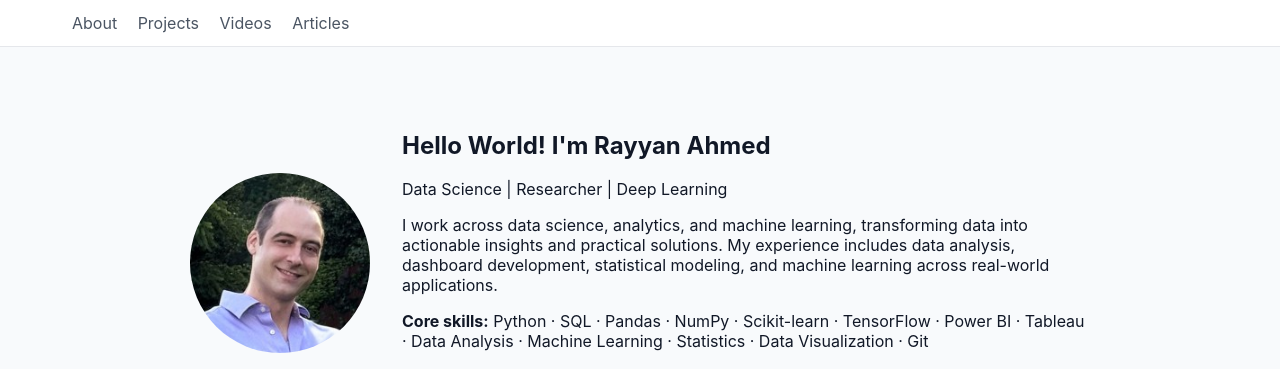
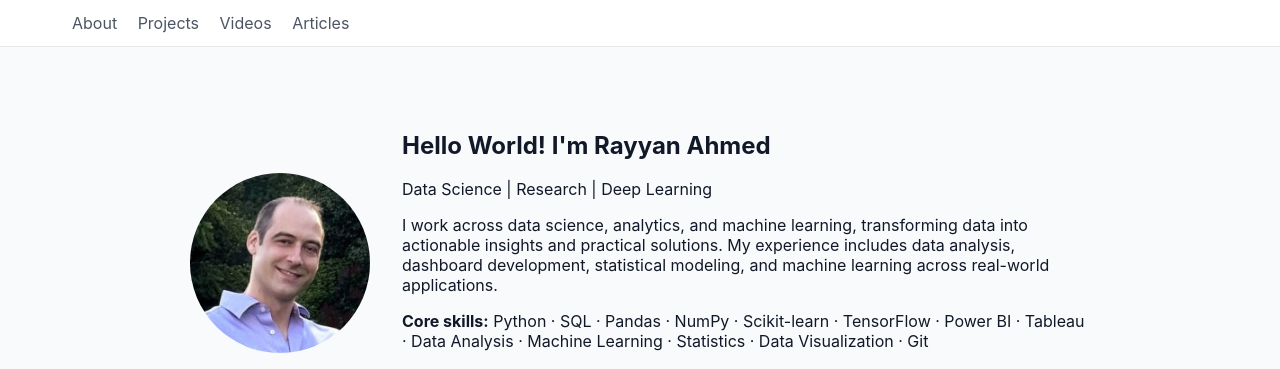
Before and after one commit to rayyanAhmed105/RayyanAhmed.github.io, a Jekyll site: the page built from index.md, in a window 1280 px wide and 900 px high. Shown: the top 369 px of the window. Built offline with Jekyll 4.4.1, drawn with Linux system fonts in a browser that asks for light colours.

Commit message:
Update index.md

```diff
--- a/index.md
+++ b/index.md
@@ -27,7 +27,7 @@ title: "Home"
 
     <div class="about-text">
       <h1>Hello World! I'm Rayyan Ahmed</h1>
-      <p>Data Science | Researcher | Deep Learning </p>
+      <p>Data Science | Research | Deep Learning </p>
       <p>I work across data science, analytics, and machine learning, transforming data into actionable insights and practical solutions. My experience includes data analysis, dashboard development, statistical modeling, and machine learning across real-world applications.</p>
       <p><strong>Core skills:</strong> Python · SQL · Pandas · NumPy · Scikit-learn · TensorFlow · Power BI · Tableau · Data Analysis · Machine Learning · Statistics · Data Visualization · Git</p>
 
```
